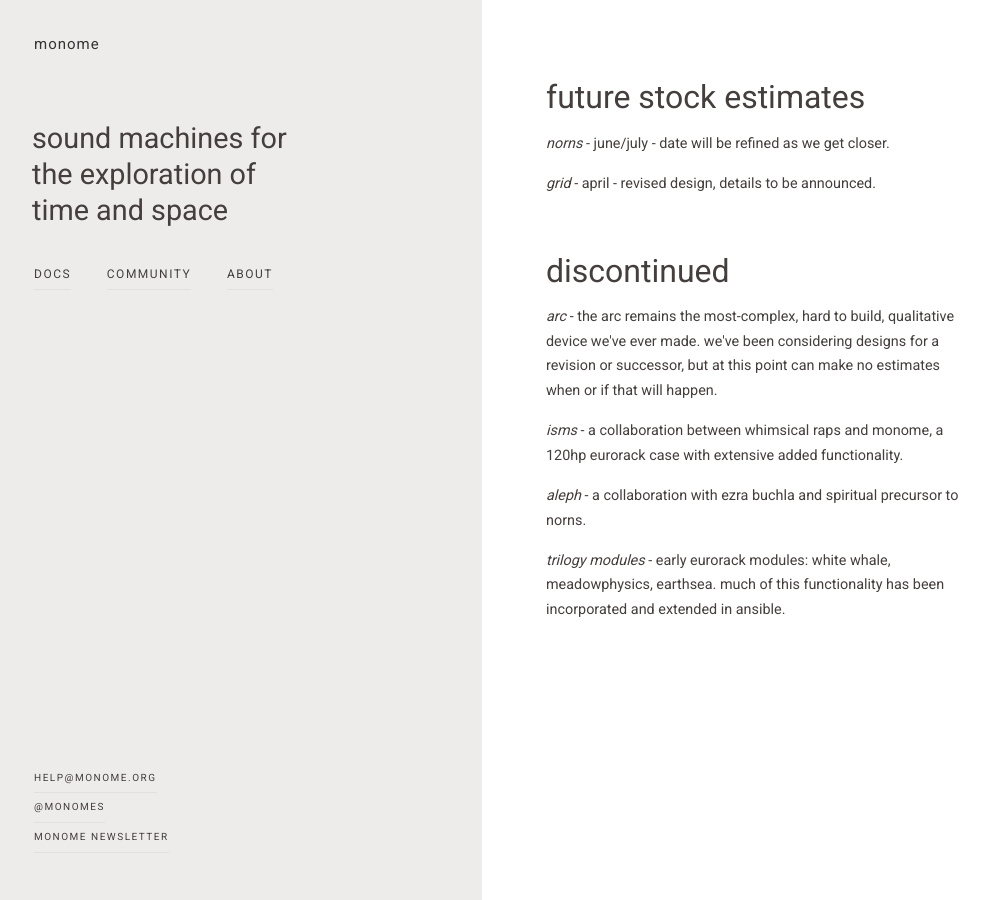
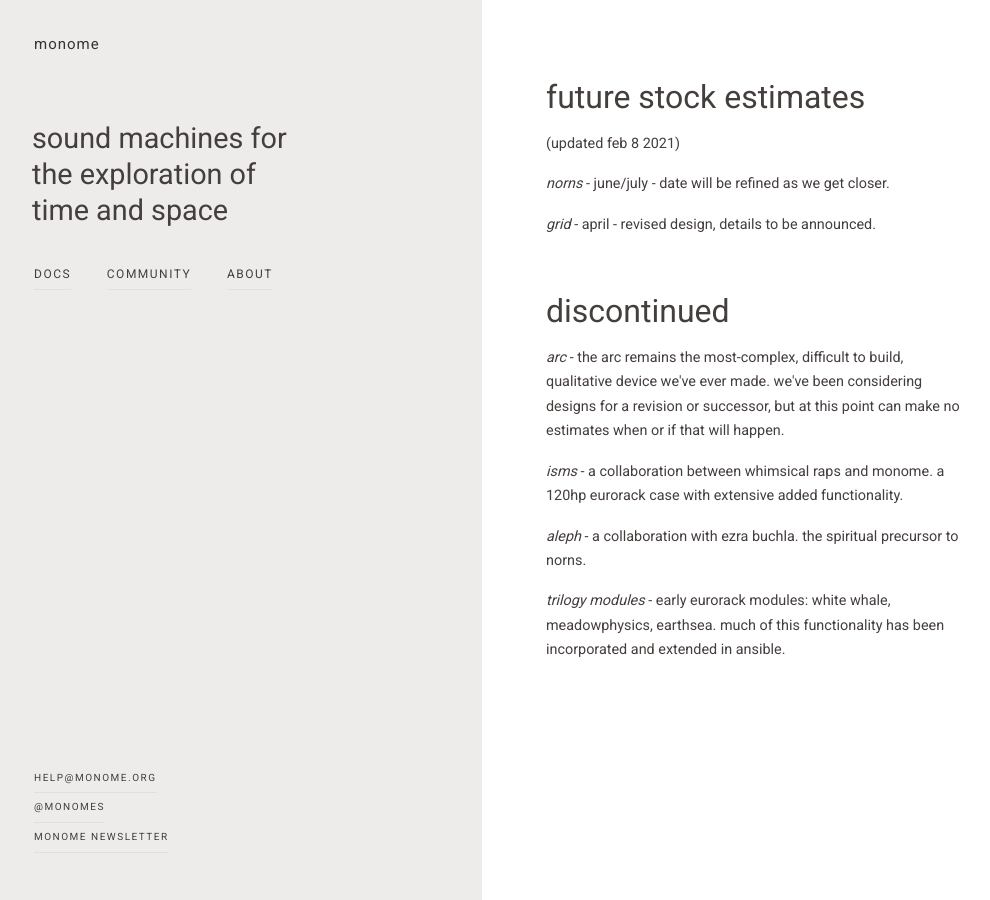
Before and after one commit to monome/monome.github.io, a Jekyll site: the page built from future.html, in a window 1280 px wide. Shown: the whole page, without its empty margins (30-1020 px from the left). Built offline with Jekyll 4.4.1, drawn with Linux system fonts in a browser that asks for light colours.

Commit message:
update future

```diff
--- a/future.html
+++ b/future.html
@@ -4,12 +4,13 @@
 ---
 <div class="col-container">
   <h1>future stock estimates</h1>
+  <p>(updated feb 8 2021)</p>
   <p><i>norns</i> - june/july - date will be refined as we get closer.</p>
   <p><i>grid</i> - april - revised design, details to be announced.</p>
   <br />
   <h1>discontinued</h1>
-  <p><i>arc</i> - the arc remains the most-complex, hard to build, qualitative device we've ever made. we've been considering designs for a revision or successor, but at this point can make no estimates when or if that will happen.</p>
-  <p><i>isms</i> - a collaboration between whimsical raps and monome, a 120hp eurorack case with extensive added functionality.</p>
-  <p><i>aleph</i> - a collaboration with ezra buchla and spiritual precursor to norns.</p>
+  <p><i>arc</i> - the arc remains the most-complex, difficult to build, qualitative device we've ever made. we've been considering designs for a revision or successor, but at this point can make no estimates when or if that will happen.</p>
+  <p><i>isms</i> - a collaboration between whimsical raps and monome. a 120hp eurorack case with extensive added functionality.</p>
+  <p><i>aleph</i> - a collaboration with ezra buchla. the spiritual precursor to norns.</p>
   <p><i>trilogy modules</i> - early eurorack modules: white whale, meadowphysics, earthsea. much of this functionality has been incorporated and extended in ansible.</p>
 </div>
```
